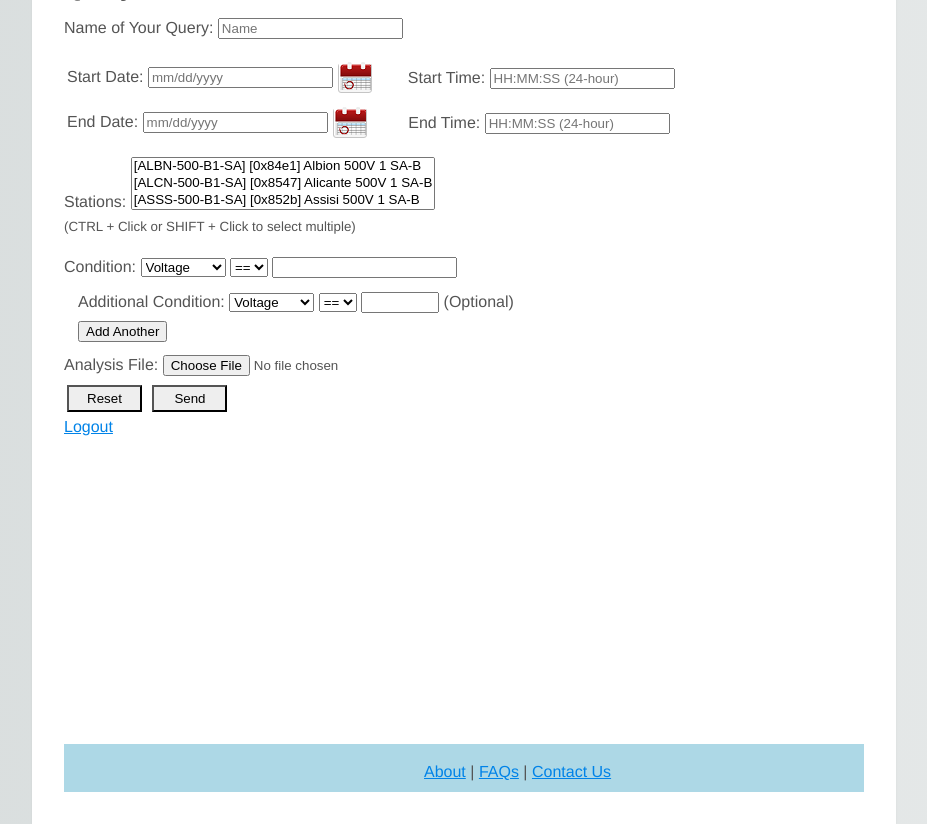
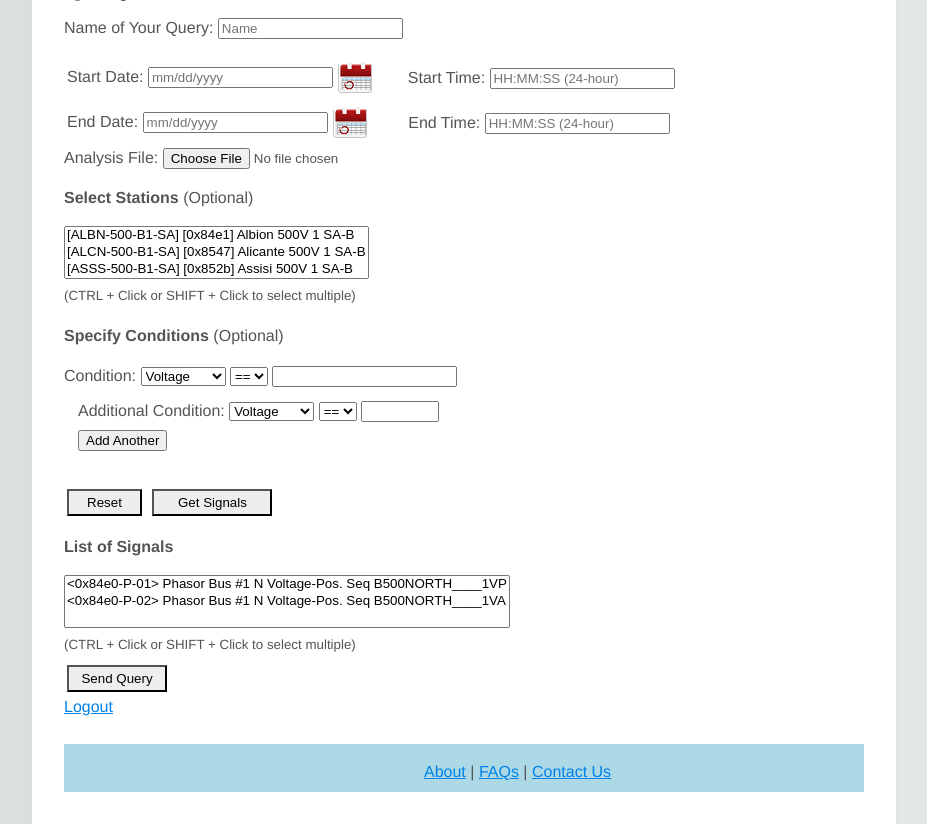
Before and after one commit to bstjohn/bpe_capstone, a Django app: page /query/query-builder/ in a window 1280 px wide. Shown: the part 56-880 px from the top of the page, without its empty margins (176-1103 px from the left). Run offline with Django 3.2, Linux system fonts and the light colour scheme; a user stored in the database is signed in; parts of the project's set-up code (start-up, migrations or seed data) failed here and were passed over; some libraries are stand-ins or nearby versions.

Commit message:
made some progress on new query builder

```diff
--- a/query/forms.py
+++ b/query/forms.py
@@ -24,6 +24,10 @@ DATE_FORMAT = '%m/%d/%Y'
 TIME_FORMAT = '%H:%M'
 
 
+SIGNALS = (('signal1', '<0x84e0-P-01> Phasor  Bus #1     N         Voltage-Pos. Seq    B500NORTH____1VP'),
+           ('signal2', '<0x84e0-P-02> Phasor  Bus #1     N         Voltage-Pos. Seq    B500NORTH____1VA'))
+
+
 # The query form attributes
 class QueryForm(forms.Form):
     query_name = forms.CharField(max_length=100, widget=forms.TextInput(attrs={'placeholder': 'Name'}))
@@ -44,7 +48,7 @@ class QueryForm(forms.Form):
 
     condition_type = forms.CharField(widget=forms.Select(choices=CONDITION_TYPES))
     condition_operator = forms.CharField(widget=forms.Select(choices=CONDITION_OPERATORS))
-    condition_value = forms.IntegerField()
+    condition_value = forms.IntegerField(required=False)
 
     file = forms.FileField()
 
@@ -53,3 +57,33 @@ class ConditionForm(forms.Form):
     condition_type = forms.CharField(required=False, widget=forms.Select(choices=CONDITION_TYPES))
     condition_operator = forms.CharField(required=False, widget=forms.Select(choices=CONDITION_OPERATORS))
     condition_value = forms.IntegerField(required=False, widget=forms.NumberInput(attrs={'style': 'width: 70px;'}))
+
+
+class SignalForm(forms.Form):
+    def __init__(self, *args, **kwargs):
+        super(SignalForm, self).__init__(*args, **kwargs)
+        self.fields['signals'] = forms.CharField(
+            widget=forms.SelectMultiple(
+                attrs={'size': '3'},
+                choices=SIGNALS))
+
+    # signals = forms.CharField(widget=forms.SelectMultiple(attrs={'size': '3'}, choices=SIGNALS))
+
+    def update_signals(self, stations, conditions):
+        # SELECT * FROM signals_table s WHERE stations.station1.pmu_id = s.pmu_id
+        #                                  OR stations.station2.pmu_id = s.pmu_id
+        #                                  ...
+        #                                  AND condition.condition1
+        #                                  ...
+        voltage_conditions = []
+        current_conditions = []
+        frequency_conditions = []
+
+        for condition in conditions:
+            condition_type = condition.condition_type
+            if condition_type == "voltage":
+                voltage_conditions.append(condition.__str__())
+            elif condition_type == "current":
+                current_conditions.append(condition.__str__())
+            else:
+                frequency_conditions.append(condition.__str__())
--- a/query/templates/query/query-builder.html
+++ b/query/templates/query/query-builder.html
@@ -97,19 +97,23 @@
     </div>
 
     <div class="fieldWrapper">
-        <p>
-        {{ form.stations.errors }}
-        <label for="{{ form.stations.id_for_label }}">Stations: </label>
-        {{ form.stations }}
-        <br><small>(CTRL + Click or SHIFT + Click to select multiple)</small>
-        </p>
+        {{ form.file.errors }}
+        <label for="{{ form.file.id_for_label }}">Analysis File: </label>
+        {{ form.file }}
     </div>
 
     <div class="fieldWrapper">
+        {{ form.stations.errors }}
+        <p><label for="{{ form.stations.id_for_label }}"><b>Select Stations</b> (Optional)</label></p>
+        {{ form.stations }}
+        <br><small>(CTRL + Click or SHIFT + Click to select multiple)</small>
+    </div>
+
+    <div class="fieldWrapper">
+        <p><b>Specify Conditions</b> (Optional)</p>
         {{ form.condition_value.errors }}
         <label for="{{ form.condition_type.id_for_label }}">Condition: </label>
         {{ form.condition_type }} {{ form.condition_operator }} {{ form.condition_value }}
-
     </div>
 
     <fieldset style="border:none;" id="conditions-field-set">
@@ -119,7 +123,7 @@
             <div  class="fieldWrapper formSet">
                 {{ form.condition_value.errors }}
                 <label for="{{ form.id_for_label }}">Additional Condition: </label>
-                {{ form.condition_type }} {{ form.condition_operator }} {{ form.condition_value }} (Optional)
+                {{ form.condition_type }} {{ form.condition_operator }} {{ form.condition_value }}
             </div>
         {% endfor %}
 
@@ -132,15 +136,34 @@
         </script>
     </fieldset>
 
+    <br>
+    <input class="button" type="reset" value="Reset"/>
+    <input class="button" type="submit" style="width: 120px;" value="Get Signals" name="refresh"/>
+
+    {{ signal_form.non_form_errors }}
     <div class="fieldWrapper">
-        {{ form.file.errors }}
-        <label for="{{ form.file.id_for_label }}">Analysis File: </label>
-        {{ form.file }}
+        {{ signal_form.signals.errors }}
+        <p><label for="{{ signal_form.signals.id_for_label }}"><b>List of Signals</b></label></p>
+        {{ signal_form.signals }}
+        <br><small>(CTRL + Click or SHIFT + Click to select multiple)</small>
     </div>
 
-    <input class="button" type="reset" value="Reset"/>
-    <input class="button" type="submit" value="Send"/>
+    <input class="button" type="submit" style="width:100px;" value="Send Query" name="send"/>
 </form>
+
+<!--<form action="/query/query-result/" method="post" enctype=multipart/form-data>-->
+    <!--{% csrf_token %}-->
+
+    <!--{{ signal_form.non_form_errors }}-->
+    <!--<div class="fieldWrapper">-->
+        <!--{{ signal_form.signals.errors }}-->
+        <!--<p><label for="{{ signal_form.signals.id_for_label }}"><b>List of Signals</b></label></p>-->
+        <!--{{ signal_form.signals }}-->
+        <!--<br><small>(CTRL + Click or SHIFT + Click to select multiple)</small>-->
+    <!--</div>-->
+
+    <!--<input class="button" type="submit" style="width:100px;" value="Send Query" name="send"/>-->
+<!--</form>-->
 
 {{ received_json_data }}
 
--- a/query/views.py
+++ b/query/views.py
@@ -3,7 +3,7 @@ from django.contrib.auth.decorators import login_required
 from django.http import HttpResponseRedirect
 from django.forms import formset_factory
 
-from query.forms import QueryForm, ConditionForm
+from query.forms import QueryForm, ConditionForm, SignalForm
 from query.models import Query
 
 import datetime
@@ -15,10 +15,13 @@ import json
 def query_index(request):
     return render(request, 'query/query.html')
 
+form_submitted = False
+
 
 # Builds a query given user input
 @login_required
 def query_builder(request):
+    global form_submitted
     condition_form_set = formset_factory(ConditionForm, extra=1)
     username = None
     creation_date = None
@@ -31,8 +34,20 @@ def query_builder(request):
 
     if request.method == 'POST':
         form = QueryForm(request.POST, request.FILES)
+        signal_form = SignalForm(request.POST)
         condition_form = condition_form_set(request.POST)
-        if form.is_valid() and condition_form.is_valid():
+
+        # global form_submitted
+        if signal_form.is_valid() and form_submitted is True and 'send' in request.POST:
+            print(form_submitted.__bool__())
+            # print(convert_to_json(query_model.id, creation_date, start_date_time, end_date_time,
+            #                       stations, conditions, file_name))
+            query_model.save()
+
+            return HttpResponseRedirect('/query/query-result/')
+        elif 'send' in request.POST:
+            return HttpResponseRedirect('/query/query-builder/')
+        if form.is_valid() and condition_form.is_valid() and 'refresh' in request.POST:
             query_model.owner = request.user
             query_model.query_name = form.cleaned_data['query_name']
             start_date = form.cleaned_data['start_date']
@@ -65,16 +80,19 @@ def query_builder(request):
             file = request.FILES["file"]
             file_name = file.name
             query_model.file_name = file_name
-            query_model.save()
 
-            print(convert_to_json(query_model.id, creation_date, start_date_time, end_date_time,
-                                  stations, conditions, file_name))
+            # query_model.save()
+            # global form_submitted
+            form_submitted = True
 
-            return HttpResponseRedirect('/query/query-result/')
+            SignalForm.update_signals(signal_form, stations, conditions)
+
+            return HttpResponseRedirect('/query/query-builder/')
     else:
         form = QueryForm()
+        signal_form = SignalForm()
 
-    context = {'username': username, 'form': form, 'formset': condition_form_set}
+    context = {'username': username, 'form': form, 'signal_form': signal_form, 'formset': condition_form_set}
     return render(request, 'query/query-builder.html', context)
 
 
```
Also changed, not shown: db.sqlite3.
